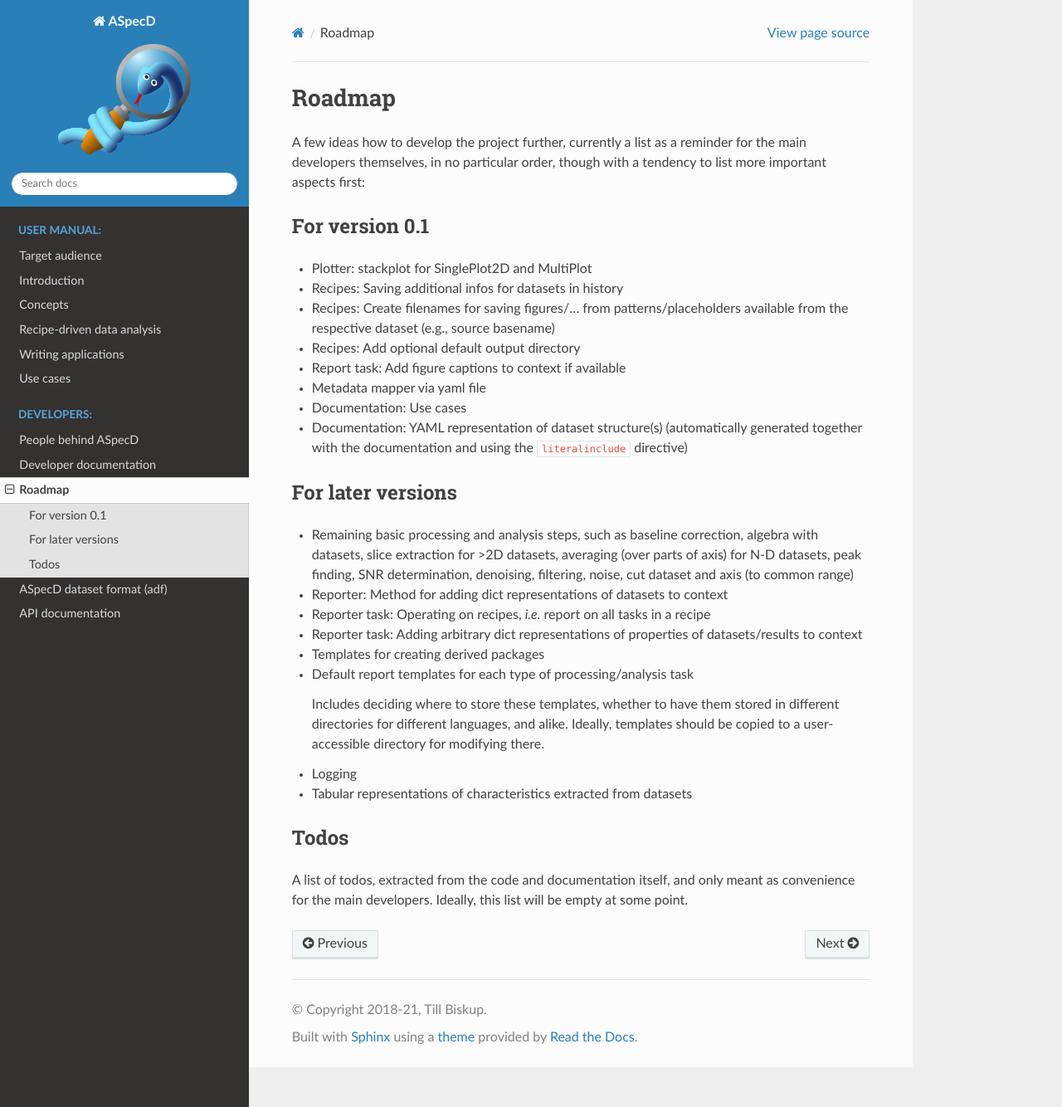
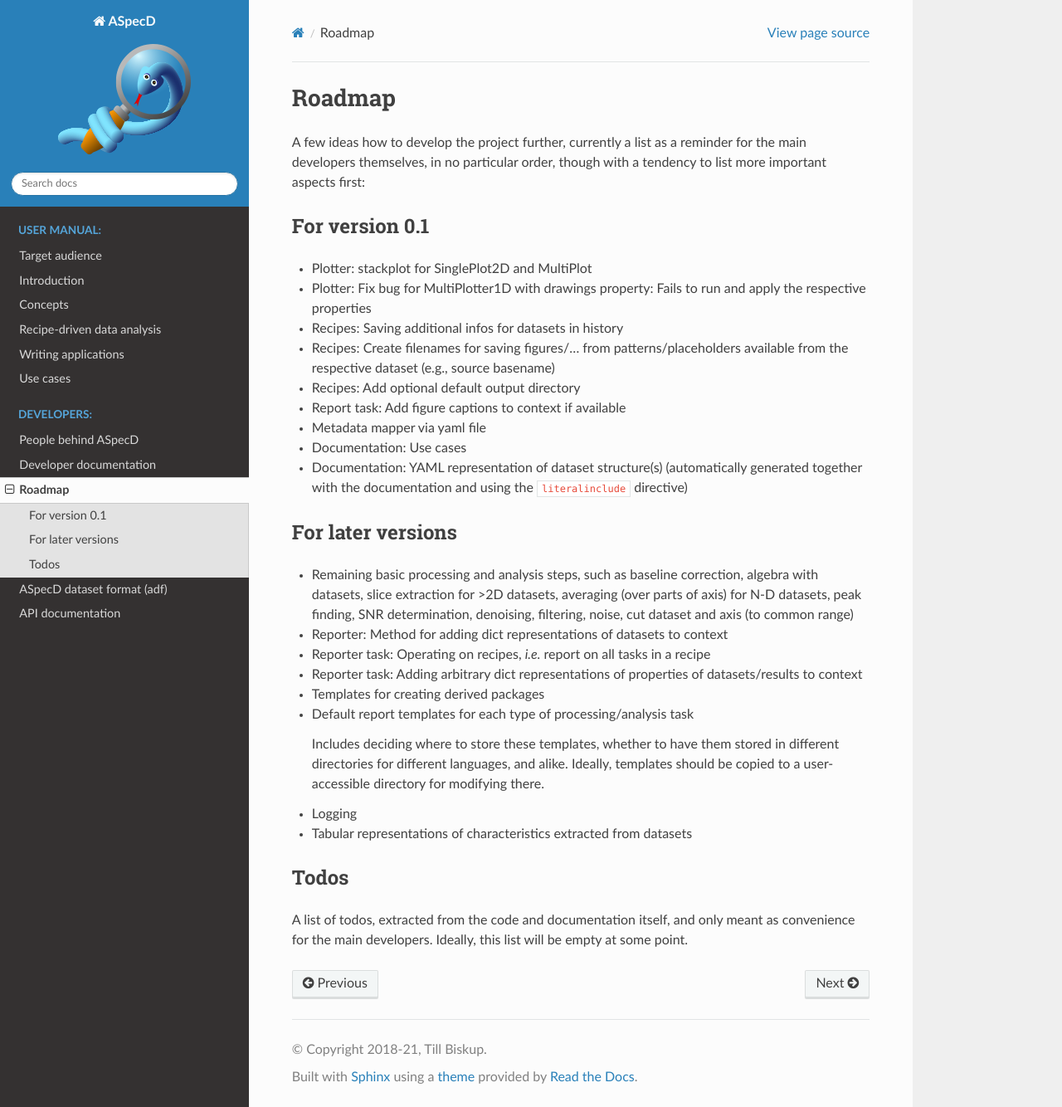
Before and after one commit to tillbiskup/aspecd, a Sphinx documentation site: the page built from docs/roadmap.rst, in a window 1280 px wide and 1334 px high. Shown: the whole window at 83% size. Built offline with Sphinx 7.4.7 and the Read the Docs theme 2.0.0, drawn with Linux system fonts in a browser that asks for light colours.

Commit message:
Update roadmap

```diff
--- a/docs/roadmap.rst
+++ b/docs/roadmap.rst
@@ -9,6 +9,8 @@ For version 0.1
 ===============
 
 * Plotter: stackplot for SinglePlot2D and MultiPlot
+
+* Plotter: Fix bug for MultiPlotter1D with drawings property: Fails to run and apply the respective properties
 
 * Recipes: Saving additional infos for datasets in history
 
```
Also changed, not shown: 1 other file.
